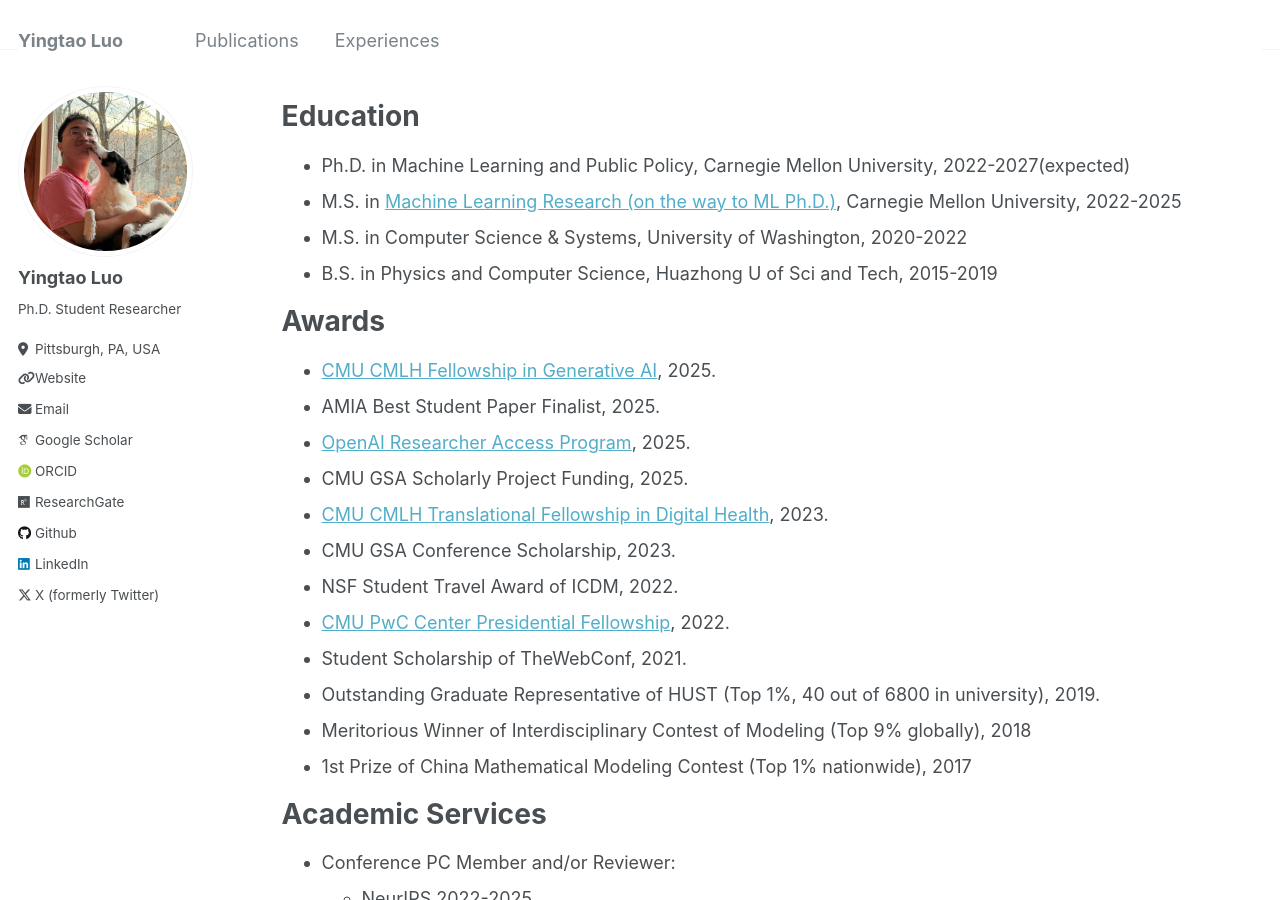
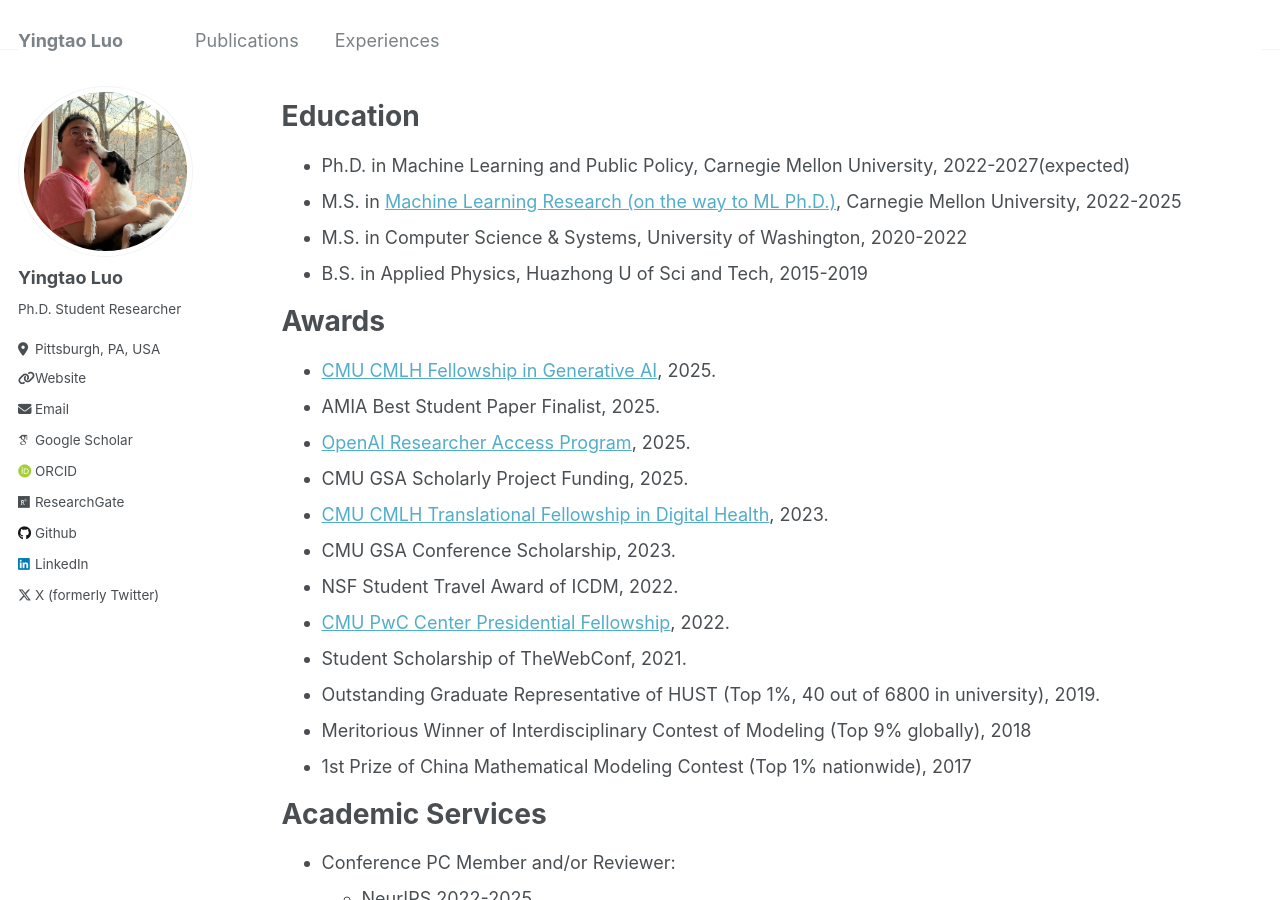
Before and after one commit to yingtaoluo/yingtaoluo.github.io, a Jekyll site: the page built from _pages/experiences.md, in a window 1280 px wide and 900 px high. Built offline with Jekyll 4.4.1, drawn with Linux system fonts in a browser that asks for light colours; some web fonts are replaced.

Commit message:
Update experiences.md

```diff
--- a/_pages/experiences.md
+++ b/_pages/experiences.md
@@ -13,7 +13,7 @@ Education
 * Ph.D. in Machine Learning and Public Policy, Carnegie Mellon University, 2022-2027(expected)
 * M.S. in [Machine Learning Research (on the way to ML Ph.D.)](https://ml.cmu.edu/current-students/phd-ms-research), Carnegie Mellon University, 2022-2025
 * M.S. in Computer Science & Systems, University of Washington, 2020-2022
-* B.S. in Physics and Computer Science, Huazhong U of Sci and Tech, 2015-2019
+* B.S. in Applied Physics, Huazhong U of Sci and Tech, 2015-2019
 
 Awards
 ======
```
